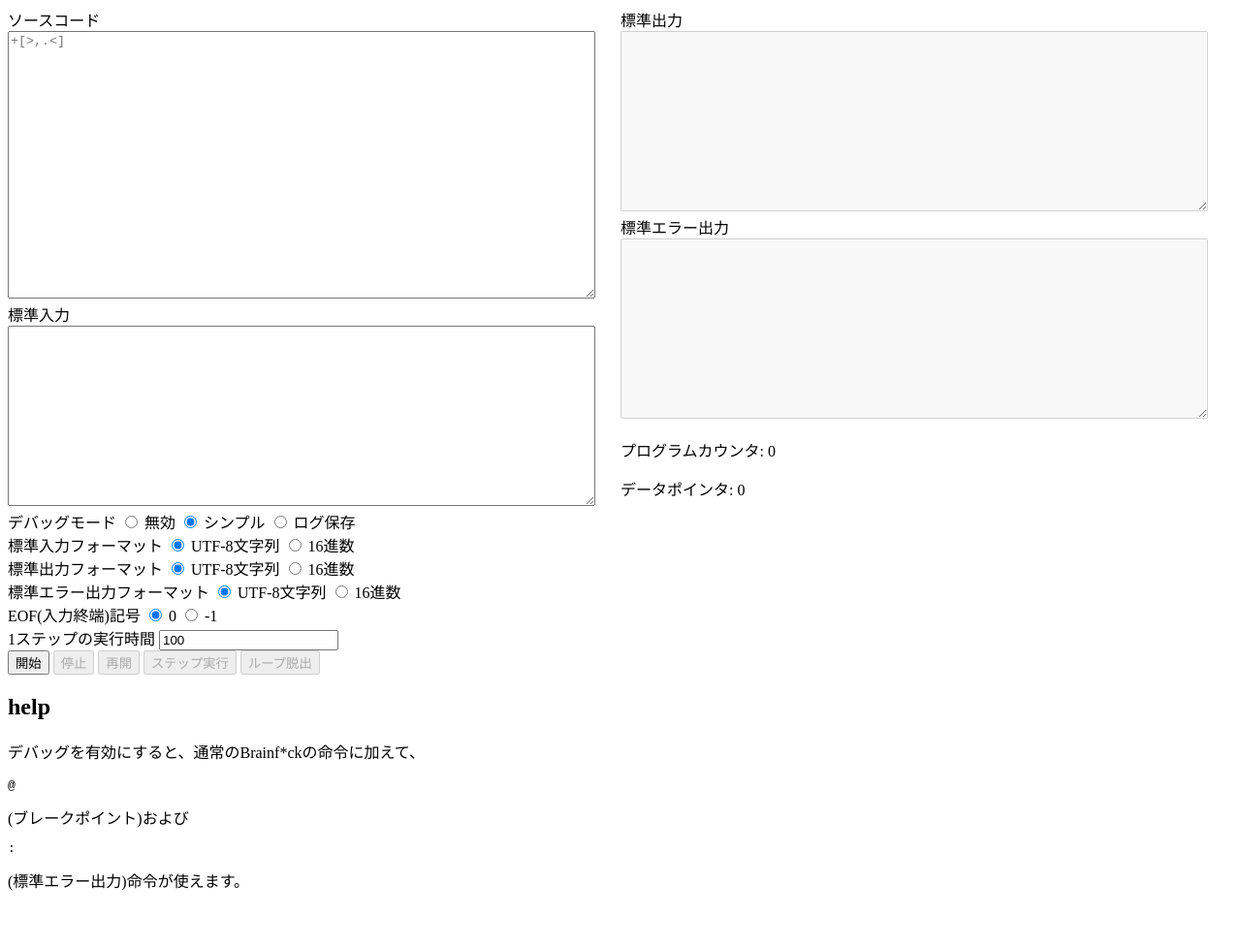
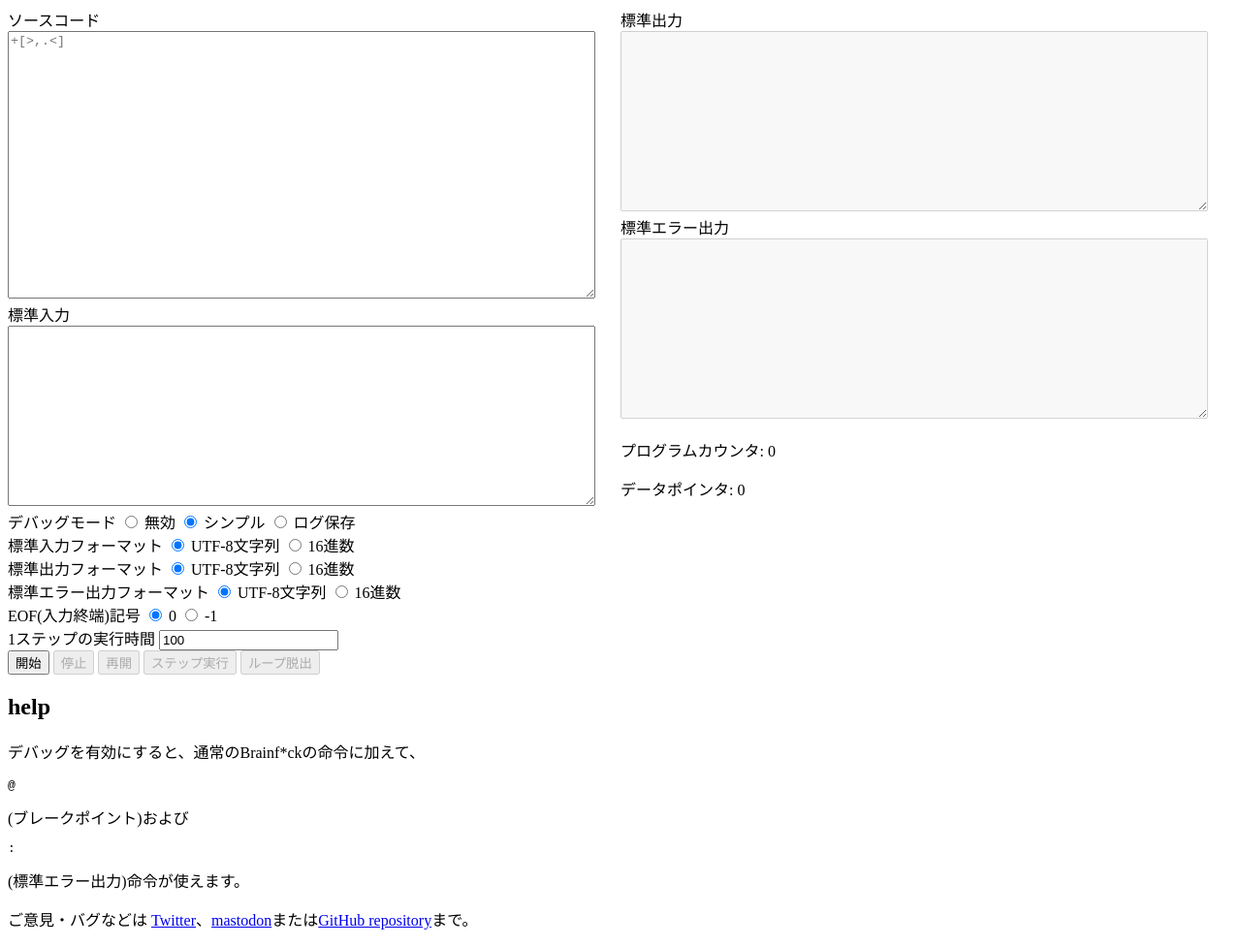
Before and after one commit to primenumber/webbf, a plain HTML site: page index.html in a window 1280 px wide. Shown: the whole page at 97% size. Before the commit the page ends 936 px from the top, so only its background shows below. Drawn offline with nearby package versions, Linux system fonts and the light colour scheme.

Commit message:
Write contact information

```diff
--- a/index.html
+++ b/index.html
@@ -70,6 +70,7 @@
     </div>
     <h2>help</h2>
     <p>デバッグを有効にすると、通常のBrainf*ckの命令に加えて、<pre>@</pre>(ブレークポイント)および<pre>:</pre>(標準エラー出力)命令が使えます。</p>
+    <p>ご意見・バグなどは <a href="https://twitter.com/_primenumber">Twitter</a>、<a href="https://mstdn.poyo.me/@prime">mastodon</a>または<a href="https://github.com/primenumber/webbf">GitHub repository</a>まで。</p>
     <script src="main.js"></script>
   </body>
 </html>
```
